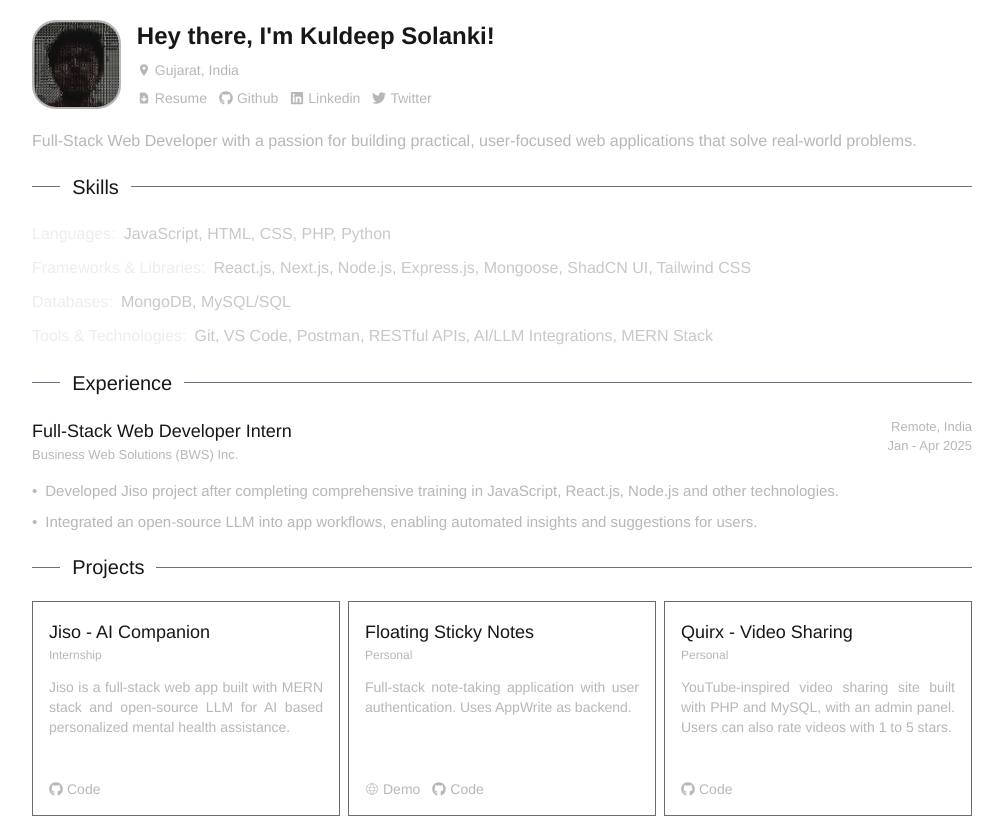
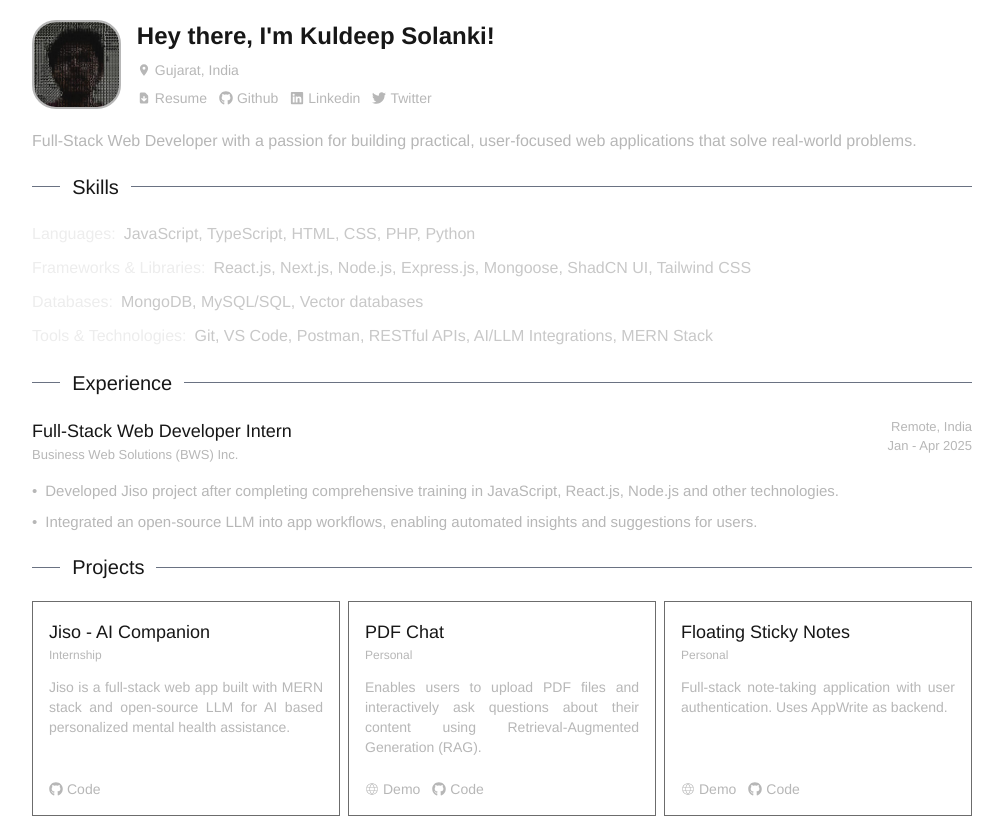
Before and after one commit to kuldp18/ksolanki.com, a Next.js app: page / in a window 1280 px wide. Shown: the top 817 px of the page, without its empty margins (138-1141 px from the left). Built offline with nearby package versions, Linux system fonts and the light colour scheme; a web font is replaced by a local one.

Commit message:
update website and resume

```diff
--- a/components/Projects.js
+++ b/components/Projects.js
@@ -8,6 +8,14 @@ const projects = [
       "Jiso is a full-stack web app built with MERN stack and open-source LLM for AI based personalized mental health assistance.",
     code: "https://github.com/kuldp18/jiso-frontend",
     type: "internship",
+  },
+  {
+    title: "PDF Chat",
+    description:
+      "Enables users to upload PDF files and interactively ask questions about their content using Retrieval-Augmented Generation (RAG).",
+    code: "https://github.com/kuldp18/pdf-rag-chat",
+    website: "https://pdf-rag-chat-kuldp18.vercel.app",
+    type: "personal",
   },
   {
     title: "Floating Sticky Notes",
--- a/components/Skills.js
+++ b/components/Skills.js
@@ -3,7 +3,7 @@ import SectionHeading from "./SectionHeading";
 const skills = [
   {
     label: "Languages",
-    value: "JavaScript, HTML, CSS, PHP, Python",
+    value: "JavaScript, TypeScript, HTML, CSS, PHP, Python",
   },
   {
     label: "Frameworks & Libraries",
@@ -12,7 +12,7 @@ const skills = [
   },
   {
     label: "Databases",
-    value: "MongoDB, MySQL/SQL",
+    value: "MongoDB, MySQL/SQL, Vector databases",
   },
   {
     label: "Tools & Technologies",
```
Also changed, not shown: 1 other file (tests, documents, lock files or other folders).
